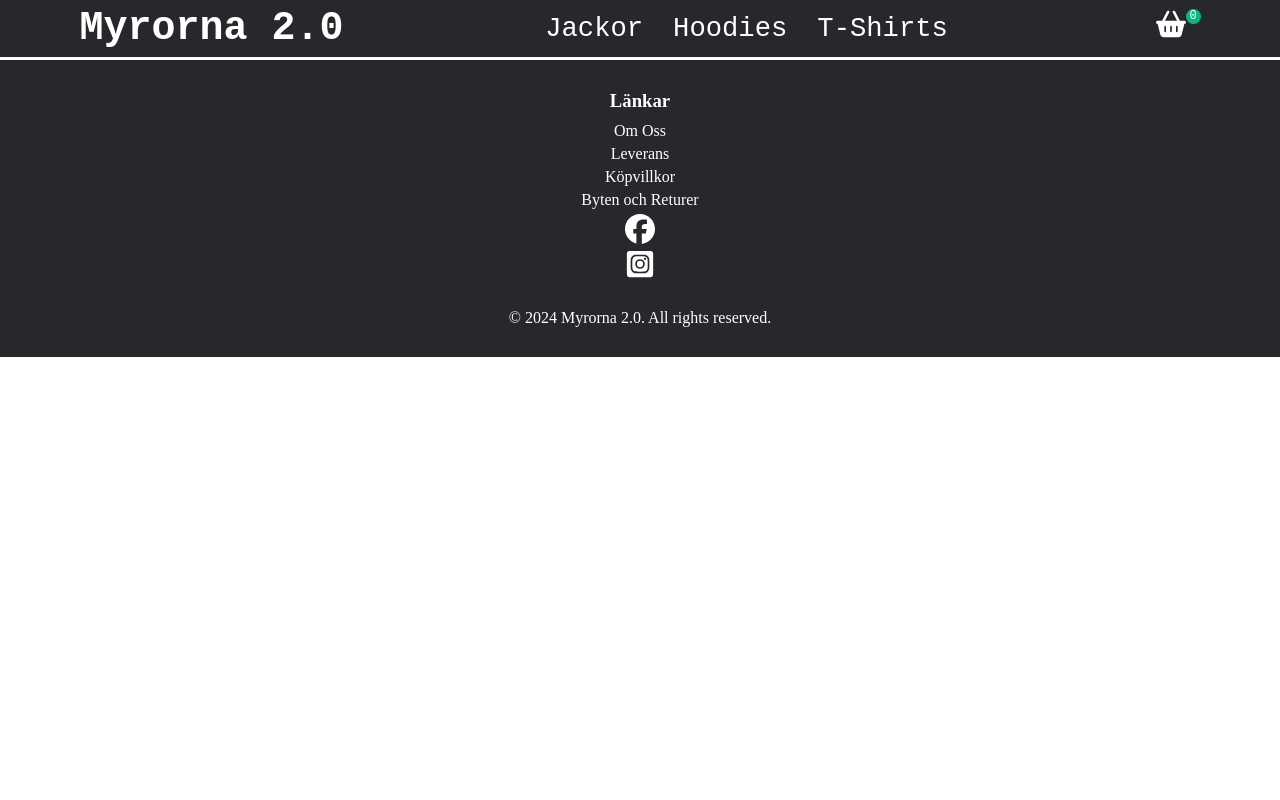
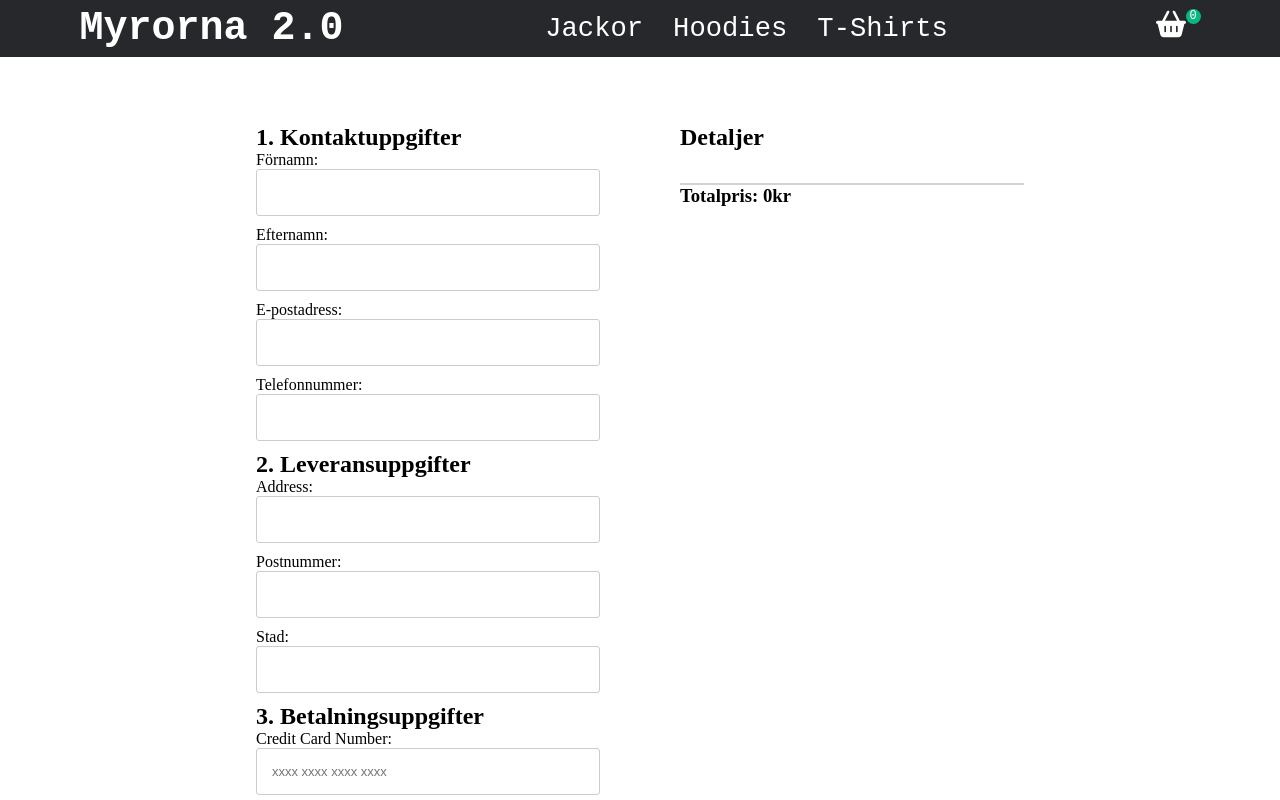
Before and after one commit to Jockzor/WebShopFrontend2, a React (Vite) app: page /checkout in a window 1280 px wide. Shown: the top 800 px of the page. Built offline with nearby package versions, Linux system fonts and the light colour scheme.

Commit message:
Fixat checkout

```diff
--- a/src/App.jsx
+++ b/src/App.jsx
@@ -5,6 +5,8 @@ import Footer from './components/Footer/Footer'
 import Home from "./pages/Home/Home";
 import Returns from "./pages/ReturnsPage/Returns.jsx"
 import { Cart } from './pages/Cart/Cart.jsx';
+import { Checkout } from './pages/Checkout/Checkout.jsx';
+import { CompletedOrder } from './pages/CompletedOrder/CompletedOrder.jsx';
 import AboutUs from "./pages/AboutUs/AboutUs";
 import Delivery from "./pages/DeliveryPage/Delivery.jsx"
 import { ShopContextProvider } from './components/ShopContext';
@@ -21,6 +23,8 @@ function App() {
           <Route path="/" element={<Home />} />
           <Route path="/about" element={<AboutUs />} />
           <Route path="/cart" element={<Cart />} />
+          <Route path="/checkout" element={<Checkout />} />
+          <Route path="/completed-order" element={<CompletedOrder />} />
           <Route path="/returns" element={<Returns />}/>
           <Route path="/delivery" element={<Delivery />}/>
           <Route path="/purchase" element={<PurchaseTerm />}/>
--- a/src/components/ProductDetails/ProductDetails.css
+++ b/src/components/ProductDetails/ProductDetails.css
@@ -2,7 +2,6 @@
 .detailsContainer {
     display: flex;
     justify-content: center;
-
     padding: 100px;
   }
 
--- a/src/pages/Cart/Cart.jsx
+++ b/src/pages/Cart/Cart.jsx
@@ -27,7 +27,7 @@ export const Cart = () => {
       <div className="checkOut">
         <p><b> Totalbelopp: {totalAmount} kr. </b></p>
         <button className='checkOutBtn' onClick={() => navigate("/")}><b> Fortsätt handla </b> </button>
-        <button className='checkOutBtn'><b>Gå Till Kassan</b></button>
+        <button className='checkOutBtn' onClick={() => navigate("/checkout")}><b>Gå Till Kassan</b></button>
       </div>
       <div className='cartItems'>
         {getGroupedcartItemsByProductId.map((product) => {
--- a/src/pages/Cart/CartItem.css
+++ b/src/pages/Cart/CartItem.css
@@ -35,7 +35,7 @@
     }
 }
 
-img{
+.img {
     height: 200px;
     margin-right: 20px;
     cursor: pointer;
--- /dev/null
+++ b/src/pages/Checkout/Checkout.css
@@ -0,0 +1,81 @@
+
+.container {
+  margin-bottom: 10rem;
+}
+
+.outer-container {
+  display: grid;
+  grid-template-columns: 1fr 1fr;
+  gap: 5rem;
+
+}
+
+.checkout-container {
+  max-width: 60vw;
+  margin: auto;
+  padding-top: 4rem;
+}
+
+.forms {
+  display: flex;
+  flex-direction: column;
+}
+
+.forms-container {
+  display: flex;
+  flex-direction: column;
+  gap: '1rem';
+}
+
+input {
+  padding: 15px;
+  border: 1px solid #ccc;
+  border-radius: 3px;
+  margin-bottom: 10px;
+  width: 100%;
+  box-sizing: border-box;
+  color: #2C3E50;
+  font-size: 13px;
+}
+
+.list {
+  display: flex;
+  flex-direction: column;
+  gap: 1rem;
+  list-style-type: none;
+  margin-bottom: 2rem;
+}
+
+.list-item {
+  height: 25px;
+  display: flex;
+  align-items: center;
+  gap: 1rem;
+}
+
+.image {
+  height: 100%;
+  aspect-ratio: 1;
+}
+
+.horizontal-line {
+  background-color: lightgrey;
+  height: 2px;
+}
+
+.complete-payment {
+  width: 100%;
+  background-color: #007bff;
+  color: #fff;
+  border: none;
+  padding: 10px 20px;
+  border-radius: 5px;
+  cursor: pointer;
+  &:hover{
+      background-color: #0056b3;
+  }
+
+  &:disabled {
+    background-color: grey;
+  }
+}
--- /dev/null
+++ b/src/pages/Checkout/Checkout.jsx
@@ -0,0 +1,99 @@
+import React, { useContext } from 'react';
+import { ShopContext } from '../../components/ShopContext';
+import { useNavigate } from 'react-router-dom';
+import './Checkout.css';
+
+const formFieldsDefaultValue = {
+  'first-name': "",
+  'sur-name': "",
+  'email': "",
+  'phone-number': "",
+  'address': "",
+  'postal-code': "",
+  'city': '',
+  'ccn': ''
+}
+
+export const Checkout = () => {
+    const { getGroupedcartItemsByProductId, getTotalCartAmount } = useContext(ShopContext);
+  const [formFields, setFormFields] = React.useState(formFieldsDefaultValue);
+
+  const navigate = useNavigate();
+
+  const handleOnChange = (e) => {
+    setFormFields((prev) => ({
+      ...prev,
+      [e.target.id]: e.target.value
+    }));
+  };
+
+  const handleOnCompletePayment = () => {
+    console.log('COMPLETE PAYMENT OBJ', formFields);
+
+    navigate('/completed-order');
+  }
+
+  const completeButtonIsDisabled = Object.values(formFields).some(value => value === "") || getTotalCartAmount() <= 0;
+
+  return (
+    <div className="container">
+      <div className="checkout-container ">
+        <div className="outer-container">
+          <div className="forms">
+            <div className="forms-container">
+              <h2>1. Kontaktuppgifter</h2>
+              <label htmlFor="first-name">Förnamn:</label>
+              <input id="first-name" value={formFields['first-name']} onChange={handleOnChange}/>
+
+              <label htmlFor="sur-name">Efternamn:</label>
+              <input id="sur-name"  value={formFields['sur-name']} onChange={handleOnChange}/>
+
+              <label htmlFor="email">E-postadress:</label>
+              <input id="email" type="email"  value={formFields['email']} onChange={handleOnChange}/>
+
+              <label htmlFor="phone-number">Telefonnummer:</label>
+              <input id="phone-number" type="tel"  value={formFields['phone-number']} onChange={handleOnChange}/>
+            </div>
+
+            <div className="forms-container">
+              <h2>2. Leveransuppgifter</h2>
+              <label htmlFor="address">Address:</label>
+              <input id="address"  value={formFields['address']} onChange={handleOnChange}/>
+
+              <label htmlFor="postal-code">Postnummer:</label>
+              <input id="postal-code"  value={formFields['postal-code']} onChange={handleOnChange}/>
+
+              <label htmlFor="city">Stad:</label>
+              <input id="city"  value={formFields['city']} onChange={handleOnChange}/>
+            </div>
+
+            <div className="forms-container">
+              <h2>3. Betalningsuppgifter</h2>
+
+              <label htmlFor="ccn">Credit Card Number:</label>
+              <input id="ccn" type="tel" inputMode="numeric" pattern="[0-9\s]{13,19}"
+                autoComplete="cc-number" maxLength="19"
+                placeholder="xxxx xxxx xxxx xxxx" required
+                value={formFields['ccn']} onChange={handleOnChange}>
+                </input>
+            </div>
+          </div>
+
+          <div className="details">
+            <h2>Detaljer</h2>
+            <ul className='list'>
+              {getGroupedcartItemsByProductId.map((article) => (
+                  <li key={article[0]?.productId}  className='list-item'><img className='image' src={'http://localhost:1337' + article[0]?.image?.data?.attributes?.url}/>{article[0]?.title} { article[0]?.price}kr, Antal: {article?.length}</li>
+                ))
+              }
+            </ul>
+            <hr className='horizontal-line'></hr>
+            <h3>Totalpris: {getTotalCartAmount()}kr</h3>
+          </div>
+            <button disabled={completeButtonIsDisabled} onClick={handleOnCompletePayment} className='complete-payment'>Slutför beställning</button>
+        </div>
+
+      </div>
+    </div>
+  )
+}
--- /dev/null
+++ b/src/pages/CompletedOrder/CompletedOrder.css
@@ -0,0 +1,14 @@
+.center-screen {
+  display: flex;
+  align-items: center;
+  justify-content: center;
+  height: 60vh;
+  max-width: 60vw;
+  margin: auto;
+}
+
+.center-content {
+  display: flex;
+  flex-direction: column;
+  align-items: center;
+}
--- /dev/null
+++ b/src/pages/CompletedOrder/CompletedOrder.jsx
@@ -0,0 +1,13 @@
+import "./CompletedOrder.css"
+
+export const CompletedOrder = () => {
+
+  return (
+    <div className="center-screen">
+    <div className="center-content">
+      <h1>Tack för din beställning! 🚀 🪂</h1>
+      <p>Vi arbetar så fort vi kan att skicka iväg dina varor.</p>
+    </div>
+  </div>
+  );
+}
```
